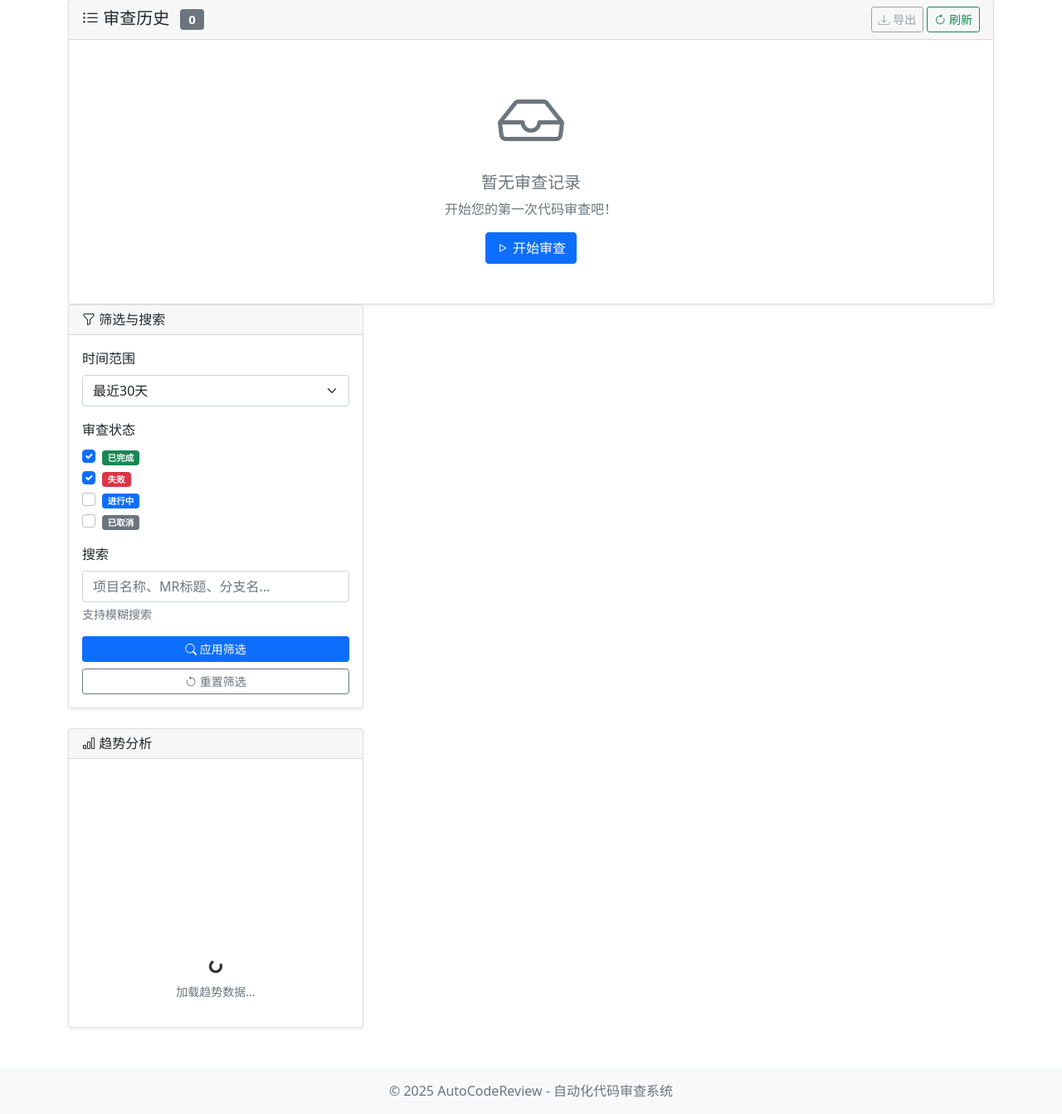
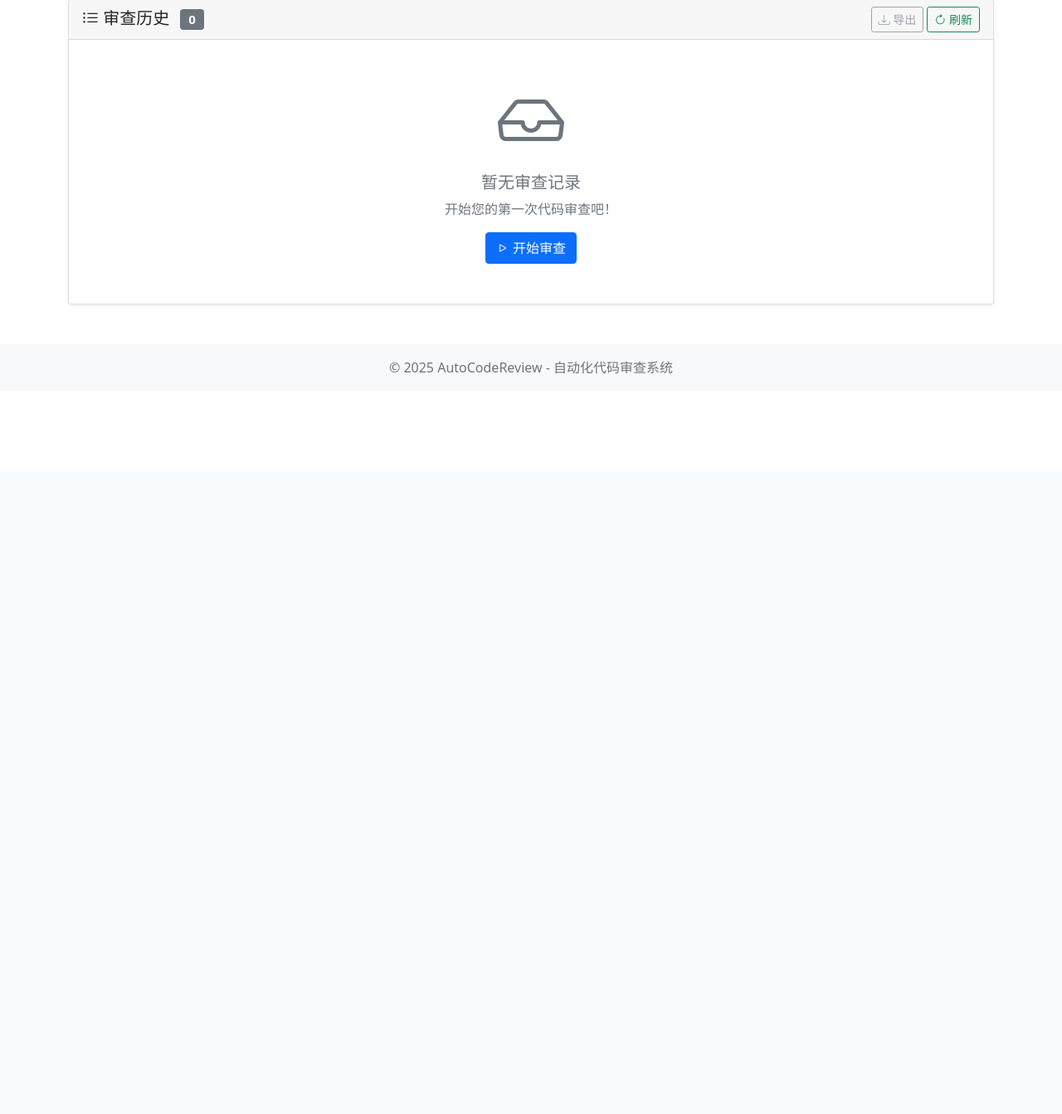
Before and after one commit to Darwinnpos/autocodereview, a Flask app: page /history in a window 1280 px wide. Shown: the part 232-1575 px from the top of the page at 83% size. After the commit the page ends 683 px from the top, so only its background shows below. Run offline with Flask 3, Linux system fonts and the light colour scheme; a user stored in the database is signed in; data comes from the database, SQL or seed files in the repository; data that the repository does not hold is empty; a map, chart or similar area stays blank; some libraries are stand-ins or nearby versions.

Commit message:
fix: 完全移除页面下方的筛选和趋势分析残留内容
清理内容：
- 删除页面下方残留的'筛选与搜索'面板
- 删除页面下方残留的'趋势分析'面板
- 清理相关的HTML元素和表单控件
- 修复HTML结构，添加必要的闭合标签

现在页面只保留统计卡片和审查历史表格，布局更加简洁

🤖 Generated with [Claude Code](https://claude.com/claude-code)

Co-Authored-By: Claude <noreply@anthropic.com>

```diff
--- a/app/templates/history.html
+++ b/app/templates/history.html
@@ -138,108 +138,12 @@
         </div>
     </div>
 
-    <!-- 右侧筛选面板 -->
-    <div class="col-lg-4">
-        <!-- 筛选与搜索 -->
-        <div class="card mb-4">
-            <div class="card-header">
-                <h6 class="mb-0">
-                    <i class="bi bi-funnel"></i> 筛选与搜索
-                </h6>
-            </div>
-            <div class="card-body">
-                <!-- 时间范围选择 -->
-                <div class="mb-3">
-                    <label class="form-label">时间范围</label>
-                    <select class="form-select" id="dateRange">
-                        <option value="7">最近7天</option>
-                        <option value="30" selected>最近30天</option>
-                        <option value="90">最近90天</option>
-                        <option value="all">全部时间</option>
-                        <option value="custom">自定义</option>
-                    </select>
-                </div>
 
-                <!-- 自定义日期范围 -->
-                <div id="customDateRange" style="display: none;">
-                    <div class="row mb-3">
-                        <div class="col-6">
-                            <label class="form-label small">开始日期</label>
-                            <input type="date" class="form-control form-control-sm" id="startDate">
-                        </div>
-                        <div class="col-6">
-                            <label class="form-label small">结束日期</label>
-                            <input type="date" class="form-control form-control-sm" id="endDate">
-                        </div>
-                    </div>
-                </div>
 
-                <!-- 状态筛选 -->
-                <div class="mb-3">
-                    <label class="form-label">审查状态</label>
-                    <div class="form-check">
-                        <input class="form-check-input" type="checkbox" id="statusCompleted" checked>
-                        <label class="form-check-label small">
-                            <span class="badge bg-success">已完成</span>
-                        </label>
-                    </div>
-                    <div class="form-check">
-                        <input class="form-check-input" type="checkbox" id="statusFailed" checked>
-                        <label class="form-check-label small">
-                            <span class="badge bg-danger">失败</span>
-                        </label>
-                    </div>
-                    <div class="form-check">
-                        <input class="form-check-input" type="checkbox" id="statusPending">
-                        <label class="form-check-label small">
-                            <span class="badge bg-primary">进行中</span>
-                        </label>
-                    </div>
-                    <div class="form-check">
-                        <input class="form-check-input" type="checkbox" id="statusCancelled">
-                        <label class="form-check-label small">
-                            <span class="badge bg-secondary">已取消</span>
-                        </label>
-                    </div>
-                </div>
 
-                <!-- 搜索框 -->
-                <div class="mb-3">
-                    <label class="form-label">搜索</label>
-                    <input type="text" class="form-control" id="searchQuery"
-                           placeholder="项目名称、MR标题、分支名...">
-                    <div class="form-text small">支持模糊搜索</div>
-                </div>
+    </div>
+</div>
 
-                <div class="d-grid gap-2">
-                    <button class="btn btn-primary btn-sm" id="applyFiltersBtn">
-                        <i class="bi bi-search"></i> 应用筛选
-                    </button>
-                    <button class="btn btn-outline-secondary btn-sm" id="resetFiltersBtn">
-                        <i class="bi bi-arrow-counterclockwise"></i> 重置筛选
-                    </button>
-                </div>
-            </div>
-        </div>
-
-        <!-- 趋势分析 -->
-        <div class="card">
-            <div class="card-header">
-                <h6 class="mb-0">
-                    <i class="bi bi-bar-chart"></i> 趋势分析
-                </h6>
-            </div>
-            <div class="card-body">
-                <canvas id="reviewTrendChart" height="200"></canvas>
-                <div id="chartLoadingIndicator" class="text-center p-3">
-                    <div class="spinner-border spinner-border-sm" role="status"></div>
-                    <div class="mt-2 small text-muted">加载趋势数据...</div>
-                </div>
-                <div id="chartEmptyState" class="text-center p-3" style="display: none;">
-                    <i class="bi bi-graph-up text-muted"></i>
-                    <div class="mt-2 small text-muted">暂无趋势数据</div>
-                </div>
-            </div>
 <!-- 详情模态框 -->
 <div class="modal fade" id="reviewDetailModal" tabindex="-1">
     <div class="modal-dialog modal-xl">
```
